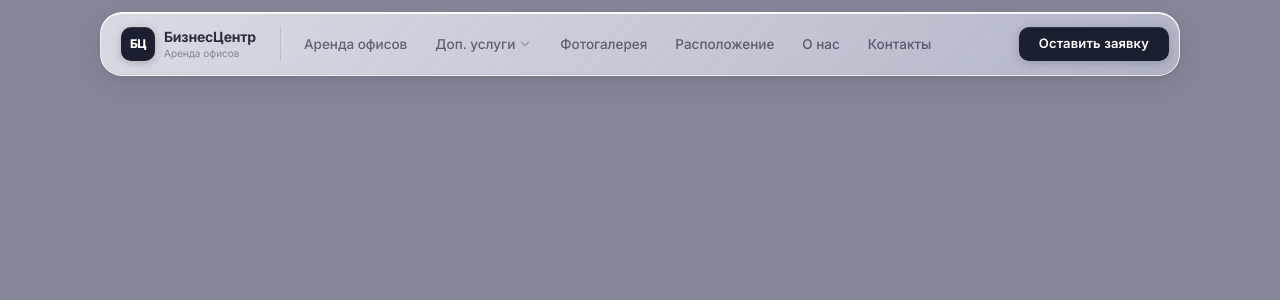
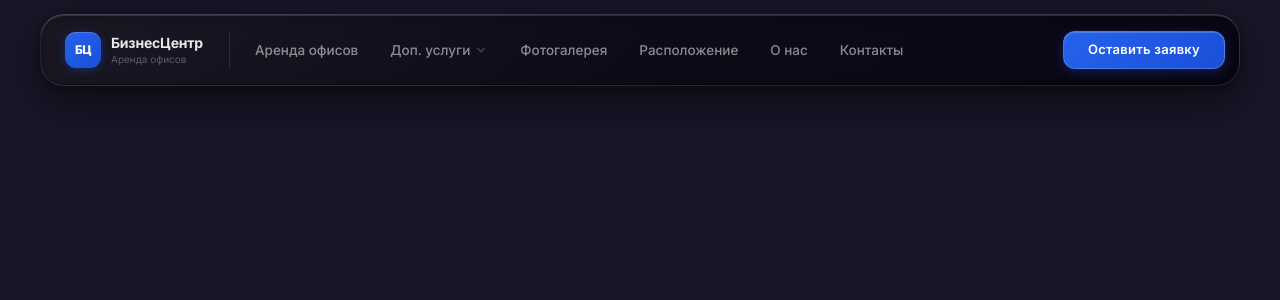
Before and after one commit to GANSGX/business-center-commercial-office, a Next.js app: page / in a window 1280 px wide. Shown: the top 300 px of the page. Built offline with nearby package versions, Linux system fonts and the light colour scheme.

Commit message:
feat: dark premium glass header — согласовано с заказчиком, без TopBar

```diff
--- a/src/app/(public)/layout.module.css
+++ b/src/app/(public)/layout.module.css
@@ -1,4 +1,4 @@
 .page {
-  background: #858898;
+  background: #1a1528;
   min-height: 100vh;
 }
--- a/src/widgets/header/ui/Header.module.css
+++ b/src/widgets/header/ui/Header.module.css
@@ -1,10 +1,10 @@
-/* ===== Light Liquid Glass Header ===== */
+/* ===== Dark Premium Glass Header ===== */
 
 .header {
   position: sticky;
   top: 0;
   z-index: 100;
-  padding: 12px 20px 0;
+  padding: 14px 24px 0;
   background: transparent;
   pointer-events: none;
 }
@@ -13,33 +13,35 @@
   pointer-events: all;
   display: flex;
   align-items: center;
-  height: 64px;
-  padding: 0 10px 0 8px;
-  max-width: 1080px;
+  height: 72px;
+  padding: 0 14px 0 12px;
+  max-width: 1200px;
   width: 100%;
   margin: 0 auto;
 
-  /* Light Liquid Glass */
+  /* Dark glass */
   background:
     linear-gradient(
       135deg,
-      rgba(255, 255, 255, 0.55) 0%,
-      rgba(255, 255, 255, 0.3) 60%,
-      rgba(200, 205, 215, 0.2) 100%
+      rgba(255, 255, 255, 0.07) 0%,
+      rgba(255, 255, 255, 0.02) 50%,
+      rgba(0, 0, 0, 0.06) 100%
     ),
-    rgba(190, 193, 208, 0.65);
-  backdrop-filter: blur(32px) saturate(1.8) brightness(1.05);
-  -webkit-backdrop-filter: blur(32px) saturate(1.8) brightness(1.05);
+    rgba(6, 5, 14, 0.78);
+  backdrop-filter: blur(40px) saturate(2.2) brightness(0.92);
+  -webkit-backdrop-filter: blur(40px) saturate(2.2) brightness(0.92);
 
-  border: 1px solid rgba(255, 255, 255, 0.75);
-  border-top-color: rgba(255, 255, 255, 0.92);
-  border-radius: 22px;
+  border: 1px solid rgba(255, 255, 255, 0.1);
+  border-top-color: rgba(255, 255, 255, 0.18);
+  border-radius: 24px;
 
+  /* Эффект вдавленности + тень */
   box-shadow:
-    0 8px 32px rgba(0, 0, 0, 0.1),
-    0 2px 8px rgba(0, 0, 0, 0.07),
-    inset 0 1px 0 rgba(255, 255, 255, 0.85),
-    inset 0 -1px 0 rgba(0, 0, 0, 0.05);
+    inset 0 1px 0 rgba(255, 255, 255, 0.14),
+    inset 0 -1px 0 rgba(0, 0, 0, 0.35),
+    inset 0 2px 12px rgba(0, 0, 0, 0.28),
+    0 16px 48px rgba(0, 0, 0, 0.45),
+    0 4px 14px rgba(0, 0, 0, 0.28);
 
   transition:
     background var(--transition-base),
@@ -50,16 +52,17 @@
   background:
     linear-gradient(
       135deg,
-      rgba(255, 255, 255, 0.62) 0%,
-      rgba(255, 255, 255, 0.38) 60%,
-      rgba(200, 205, 215, 0.28) 100%
+      rgba(255, 255, 255, 0.09) 0%,
+      rgba(255, 255, 255, 0.03) 50%,
+      rgba(0, 0, 0, 0.08) 100%
     ),
-    rgba(185, 188, 205, 0.78);
+    rgba(4, 3, 10, 0.88);
   box-shadow:
-    0 14px 50px rgba(0, 0, 0, 0.14),
-    0 4px 14px rgba(0, 0, 0, 0.09),
-    inset 0 1px 0 rgba(255, 255, 255, 0.9),
-    inset 0 -1px 0 rgba(0, 0, 0, 0.06);
+    inset 0 1px 0 rgba(255, 255, 255, 0.16),
+    inset 0 -1px 0 rgba(0, 0, 0, 0.4),
+    inset 0 2px 16px rgba(0, 0, 0, 0.35),
+    0 24px 64px rgba(0, 0, 0, 0.55),
+    0 6px 18px rgba(0, 0, 0, 0.35);
 }
 
 /* ===== Logo ===== */
@@ -67,32 +70,33 @@
 .logo {
   display: flex;
   align-items: center;
-  gap: 9px;
+  gap: 10px;
   text-decoration: none;
   flex-shrink: 0;
-  /* Увеличенный отступ до сепаратора и от него до навигации */
-  padding: 0 24px 0 12px;
+  padding: 0 26px 0 12px;
   margin-right: 10px;
-  border-right: 1px solid rgba(0, 0, 0, 0.1);
+  border-right: 1px solid rgba(255, 255, 255, 0.1);
 }
 
 .logoMark {
-  width: 34px;
-  height: 34px;
-  background: #1a2030;
-  border-radius: 10px;
+  width: 36px;
+  height: 36px;
+  background: linear-gradient(135deg, #2563eb 0%, #1b4fd8 100%);
+  border-radius: 11px;
   display: flex;
   align-items: center;
   justify-content: center;
   flex-shrink: 0;
-  transition: background var(--transition-fast);
+  transition: box-shadow var(--transition-fast);
   box-shadow:
-    0 2px 8px rgba(0, 0, 0, 0.2),
-    inset 0 1px 0 rgba(255, 255, 255, 0.12);
+    0 2px 8px rgba(27, 79, 216, 0.35),
+    inset 0 1px 0 rgba(255, 255, 255, 0.18);
 }
 
 .logo:hover .logoMark {
-  background: #2c3550;
+  box-shadow:
+    0 4px 14px rgba(27, 79, 216, 0.45),
+    inset 0 1px 0 rgba(255, 255, 255, 0.22);
 }
 
 .logoMark span {
@@ -111,13 +115,13 @@
 .logoTitle {
   font-size: 14px;
   font-weight: 700;
-  color: rgba(20, 24, 40, 0.88);
+  color: rgba(255, 255, 255, 0.9);
   letter-spacing: -0.2px;
 }
 
 .logoSub {
   font-size: 10px;
-  color: rgba(20, 24, 40, 0.42);
+  color: rgba(255, 255, 255, 0.3);
   font-weight: 400;
   margin-top: 1px;
 }
@@ -131,31 +135,37 @@
   flex: 1;
 }
 
-/* Единая высота для всех nav-кнопок через height */
 .navLink {
-  height: 34px;
+  height: 36px;
   display: flex;
   align-items: center;
-  padding: 0 13px;
+  padding: 0 14px;
   font-size: 13.5px;
   font-weight: 500;
-  color: rgba(20, 24, 40, 0.6);
+  color: rgba(255, 255, 255, 0.52);
   text-decoration: none;
-  border-radius: 10px;
+  border-radius: 12px;
   white-space: nowrap;
+  border: 1px solid transparent;
   transition:
     color var(--transition-fast),
-    background var(--transition-fast);
+    background var(--transition-fast),
+    border-color var(--transition-fast),
+    box-shadow var(--transition-fast);
 }
 
 .navLink:hover {
-  color: rgba(20, 24, 40, 0.9);
-  background: rgba(0, 0, 0, 0.07);
+  color: rgba(255, 255, 255, 0.95);
+  background: rgba(255, 255, 255, 0.08);
+  border-color: rgba(255, 255, 255, 0.09);
+  box-shadow: inset 0 1px 0 rgba(255, 255, 255, 0.08);
 }
 
 .navLink.active {
-  color: rgba(20, 24, 40, 0.92);
-  background: rgba(0, 0, 0, 0.1);
+  color: #ffffff;
+  background: rgba(255, 255, 255, 0.12);
+  border-color: rgba(255, 255, 255, 0.12);
+  box-shadow: inset 0 1px 0 rgba(255, 255, 255, 0.1);
 }
 
 /* ===== Services dropdown ===== */
@@ -165,33 +175,39 @@
 }
 
 .navDropdownTrigger {
-  height: 34px;
+  height: 36px;
   display: flex;
   align-items: center;
-  gap: 3px;
-  padding: 0 13px;
+  gap: 4px;
+  padding: 0 14px;
   font-size: 13.5px;
   font-weight: 500;
-  color: rgba(20, 24, 40, 0.6);
+  color: rgba(255, 255, 255, 0.52);
   cursor: pointer;
-  border-radius: 10px;
+  border-radius: 12px;
   background: none;
-  border: none;
+  border: 1px solid transparent;
   font-family: inherit;
   white-space: nowrap;
   transition:
     color var(--transition-fast),
-    background var(--transition-fast);
+    background var(--transition-fast),
+    border-color var(--transition-fast),
+    box-shadow var(--transition-fast);
 }
 
 .navDropdownTrigger:hover {
-  color: rgba(20, 24, 40, 0.9);
-  background: rgba(0, 0, 0, 0.07);
+  color: rgba(255, 255, 255, 0.95);
+  background: rgba(255, 255, 255, 0.08);
+  border-color: rgba(255, 255, 255, 0.09);
+  box-shadow: inset 0 1px 0 rgba(255, 255, 255, 0.08);
 }
 
 .navDropdownTrigger.active {
-  color: rgba(20, 24, 40, 0.92);
-  background: rgba(0, 0, 0, 0.1);
+  color: #ffffff;
+  background: rgba(255, 255, 255, 0.12);
+  border-color: rgba(255, 255, 255, 0.12);
+  box-shadow: inset 0 1px 0 rgba(255, 255, 255, 0.1);
 }
 
 .chevron {
@@ -199,32 +215,33 @@
   align-items: center;
   flex-shrink: 0;
   transition: transform var(--transition-fast);
-  opacity: 0.45;
+  opacity: 0.4;
 }
 
 .chevronOpen {
   transform: rotate(180deg);
 }
 
-/* Dropdown — светлое стекло */
+/* Dropdown — тёмное стекло */
 .dropdown {
   position: absolute;
-  top: calc(100% + 10px);
+  top: calc(100% + 12px);
   left: 50%;
   transform: translateX(-50%) translateY(-6px);
-  min-width: 230px;
+  min-width: 240px;
 
-  background: rgba(220, 223, 232, 0.88);
-  backdrop-filter: blur(28px) saturate(1.8);
-  -webkit-backdrop-filter: blur(28px) saturate(1.8);
-  border: 1px solid rgba(255, 255, 255, 0.72);
-  border-top-color: rgba(255, 255, 255, 0.9);
-  border-radius: 16px;
+  background: rgba(8, 6, 18, 0.92);
+  backdrop-filter: blur(32px) saturate(2.2);
+  -webkit-backdrop-filter: blur(32px) saturate(2.2);
+  border: 1px solid rgba(255, 255, 255, 0.1);
+  border-top-color: rgba(255, 255, 255, 0.18);
+  border-radius: 18px;
   box-shadow:
-    0 12px 40px rgba(0, 0, 0, 0.12),
-    inset 0 1px 0 rgba(255, 255, 255, 0.8);
+    0 24px 64px rgba(0, 0, 0, 0.55),
+    0 8px 20px rgba(0, 0, 0, 0.35),
+    inset 0 1px 0 rgba(255, 255, 255, 0.12);
 
-  padding: 6px;
+  padding: 7px;
   opacity: 0;
   visibility: hidden;
   transition:
@@ -242,41 +259,45 @@
 
 .dropdownLink {
   display: block;
-  padding: 9px 14px;
+  padding: 10px 16px;
   font-size: var(--text-sm);
-  color: rgba(20, 24, 40, 0.62);
+  color: rgba(255, 255, 255, 0.55);
   text-decoration: none;
-  border-radius: var(--radius-md);
+  border-radius: 12px;
+  border: 1px solid transparent;
   transition:
     color var(--transition-fast),
-    background var(--transition-fast);
+    background var(--transition-fast),
+    border-color var(--transition-fast);
 }
 
 .dropdownLink:hover {
-  color: rgba(20, 24, 40, 0.92);
-  background: rgba(0, 0, 0, 0.07);
+  color: rgba(255, 255, 255, 0.95);
+  background: rgba(255, 255, 255, 0.08);
+  border-color: rgba(255, 255, 255, 0.08);
 }
 
 /* ===== CTA button ===== */
 
 .ctaButton {
-  height: 34px;
+  height: 38px;
   display: inline-flex;
   align-items: center;
-  padding: 0 20px;
-  background: #1a2030;
+  padding: 0 24px;
+  background: linear-gradient(135deg, #2563eb 0%, #1b4fd8 100%);
   color: #ffffff;
   font-size: 13px;
   font-weight: 600;
-  border-radius: 10px;
+  border-radius: 12px;
   text-decoration: none;
   white-space: nowrap;
   flex-shrink: 0;
   margin-left: auto;
-  letter-spacing: 0.01em;
+  letter-spacing: 0.02em;
+  border: 1px solid rgba(255, 255, 255, 0.18);
   box-shadow:
-    0 2px 10px rgba(0, 0, 0, 0.18),
-    inset 0 1px 0 rgba(255, 255, 255, 0.1);
+    0 3px 12px rgba(27, 79, 216, 0.3),
+    inset 0 1px 0 rgba(255, 255, 255, 0.18);
   transition:
     background var(--transition-fast),
     box-shadow var(--transition-fast),
@@ -284,10 +305,10 @@
 }
 
 .ctaButton:hover {
-  background: #2c3550;
+  background: linear-gradient(135deg, #3b82f6 0%, #2563eb 100%);
   box-shadow:
-    0 4px 18px rgba(0, 0, 0, 0.24),
-    inset 0 1px 0 rgba(255, 255, 255, 0.1);
+    0 4px 18px rgba(27, 79, 216, 0.4),
+    inset 0 1px 0 rgba(255, 255, 255, 0.22);
   transform: translateY(-1px);
 }
 
@@ -297,16 +318,22 @@
   display: none;
   align-items: center;
   justify-content: center;
-  width: 36px;
-  height: 36px;
-  border-radius: 10px;
-  color: rgba(20, 24, 40, 0.65);
+  width: 38px;
+  height: 38px;
+  border-radius: 12px;
+  color: rgba(255, 255, 255, 0.65);
   flex-shrink: 0;
-  transition: background var(--transition-fast);
+  border: 1px solid transparent;
+  transition:
+    background var(--transition-fast),
+    border-color var(--transition-fast),
+    color var(--transition-fast);
 }
 
 .burger:hover {
-  background: rgba(0, 0, 0, 0.08);
+  background: rgba(255, 255, 255, 0.08);
+  border-color: rgba(255, 255, 255, 0.09);
+  color: rgba(255, 255, 255, 0.95);
 }
 
 /* ===== Overlay ===== */
@@ -314,8 +341,8 @@
 .overlay {
   position: fixed;
   inset: 0;
-  background: rgba(8, 14, 28, 0.45);
-  backdrop-filter: blur(3px);
+  background: rgba(4, 2, 10, 0.65);
+  backdrop-filter: blur(4px);
   z-index: 150;
   opacity: 0;
   visibility: hidden;
@@ -329,7 +356,7 @@
   visibility: visible;
 }
 
-/* ===== Mobile drawer — светлое стекло (в тон шапке) ===== */
+/* ===== Mobile drawer — тёмное стекло ===== */
 
 .drawer {
   position: fixed;
@@ -337,16 +364,16 @@
   right: 12px;
   bottom: 12px;
   width: min(320px, calc(100vw - 24px));
-  border-radius: 22px;
+  border-radius: 24px;
 
-  background: rgba(215, 218, 228, 0.92);
-  backdrop-filter: blur(40px) saturate(1.8) brightness(1.05);
-  -webkit-backdrop-filter: blur(40px) saturate(1.8) brightness(1.05);
-  border: 1px solid rgba(255, 255, 255, 0.75);
-  border-top-color: rgba(255, 255, 255, 0.92);
+  background: rgba(8, 6, 18, 0.94);
+  backdrop-filter: blur(48px) saturate(2.2);
+  -webkit-backdrop-filter: blur(48px) saturate(2.2);
+  border: 1px solid rgba(255, 255, 255, 0.1);
+  border-top-color: rgba(255, 255, 255, 0.18);
   box-shadow:
-    0 24px 80px rgba(0, 0, 0, 0.18),
-    inset 0 1px 0 rgba(255, 255, 255, 0.85);
+    0 32px 80px rgba(0, 0, 0, 0.6),
+    inset 0 1px 0 rgba(255, 255, 255, 0.14);
 
   z-index: 160;
   transform: translateX(calc(100% + 24px));
@@ -365,7 +392,7 @@
   align-items: center;
   justify-content: space-between;
   padding: 18px 20px 14px;
-  border-bottom: 1px solid rgba(0, 0, 0, 0.08);
+  border-bottom: 1px solid rgba(255, 255, 255, 0.07);
   flex-shrink: 0;
 }
 
@@ -373,18 +400,21 @@
   display: flex;
   align-items: center;
   justify-content: center;
-  width: 32px;
-  height: 32px;
+  width: 34px;
+  height: 34px;
   border-radius: 10px;
-  color: rgba(20, 24, 40, 0.4);
+  color: rgba(255, 255, 255, 0.38);
+  border: 1px solid transparent;
   transition:
     background var(--transition-fast),
+    border-color var(--transition-fast),
     color var(--transition-fast);
 }
 
 .drawerClose:hover {
-  background: rgba(0, 0, 0, 0.07);
-  color: rgba(20, 24, 40, 0.85);
+  background: rgba(255, 255, 255, 0.08);
+  border-color: rgba(255, 255, 255, 0.09);
+  color: rgba(255, 255, 255, 0.9);
 }
 
 .drawerNav {
@@ -397,21 +427,24 @@
 
 .drawerLink {
   display: block;
-  padding: 11px 16px;
+  padding: 12px 16px;
   font-size: var(--text-base);
   font-weight: 500;
-  color: rgba(20, 24, 40, 0.62);
+  color: rgba(255, 255, 255, 0.58);
   text-decoration: none;
-  border-radius: var(--radius-md);
+  border-radius: 12px;
+  border: 1px solid transparent;
   transition:
     color var(--transition-fast),
-    background var(--transition-fast);
+    background var(--transition-fast),
+    border-color var(--transition-fast);
 }
 
 .drawerLink:hover,
 .drawerLink.active {
-  color: rgba(20, 24, 40, 0.92);
-  background: rgba(0, 0, 0, 0.07);
+  color: rgba(255, 255, 255, 0.95);
+  background: rgba(255, 255, 255, 0.08);
+  border-color: rgba(255, 255, 255, 0.08);
 }
 
 /* ===== Accordion ===== */
@@ -421,24 +454,26 @@
   display: flex;
   align-items: center;
   justify-content: space-between;
-  padding: 11px 16px;
+  padding: 12px 16px;
   font-size: var(--text-base);
   font-weight: 500;
-  color: rgba(20, 24, 40, 0.62);
+  color: rgba(255, 255, 255, 0.58);
   cursor: pointer;
-  border-radius: var(--radius-md);
+  border-radius: 12px;
   background: none;
-  border: none;
+  border: 1px solid transparent;
   font-family: inherit;
   transition:
     color var(--transition-fast),
-    background var(--transition-fast);
+    background var(--transition-fast),
+    border-color var(--transition-fast);
 }
 
 .accordionTrigger:hover,
 .accordionOpen {
-  color: rgba(20, 24, 40, 0.92);
-  background: rgba(0, 0, 0, 0.07);
+  color: rgba(255, 255, 255, 0.95);
+  background: rgba(255, 255, 255, 0.08);
+  border-color: rgba(255, 255, 255, 0.08);
 }
 
 .accordionContent {
@@ -455,24 +490,24 @@
   display: block;
   padding: 9px 16px 9px 32px;
   font-size: var(--text-sm);
-  color: rgba(20, 24, 40, 0.48);
+  color: rgba(255, 255, 255, 0.42);
   text-decoration: none;
-  border-radius: var(--radius-md);
+  border-radius: 10px;
   transition:
     color var(--transition-fast),
     background var(--transition-fast);
 }
 
 .accordionLink:hover {
-  color: rgba(20, 24, 40, 0.88);
-  background: rgba(0, 0, 0, 0.05);
+  color: rgba(255, 255, 255, 0.9);
+  background: rgba(255, 255, 255, 0.06);
 }
 
 /* ===== Drawer CTA ===== */
 
 .drawerCta {
   padding: 14px 18px 20px;
-  border-top: 1px solid rgba(0, 0, 0, 0.08);
+  border-top: 1px solid rgba(255, 255, 255, 0.07);
   flex-shrink: 0;
 }
 
@@ -481,22 +516,27 @@
   align-items: center;
   justify-content: center;
   width: 100%;
-  padding: 13px;
-  background: #1a2030;
+  padding: 14px;
+  background: linear-gradient(135deg, #2563eb 0%, #1b4fd8 100%);
   color: #ffffff;
   font-size: var(--text-base);
   font-weight: 600;
-  border-radius: 12px;
+  border-radius: 14px;
   text-decoration: none;
-  box-shadow: 0 3px 14px rgba(0, 0, 0, 0.22);
+  border: 1px solid rgba(255, 255, 255, 0.18);
+  box-shadow:
+    0 3px 12px rgba(27, 79, 216, 0.28),
+    inset 0 1px 0 rgba(255, 255, 255, 0.18);
   transition:
     background var(--transition-fast),
     box-shadow var(--transition-fast);
 }
 
 .ctaButtonFull:hover {
-  background: #2c3550;
-  box-shadow: 0 5px 20px rgba(0, 0, 0, 0.3);
+  background: linear-gradient(135deg, #3b82f6 0%, #2563eb 100%);
+  box-shadow:
+    0 4px 18px rgba(27, 79, 216, 0.38),
+    inset 0 1px 0 rgba(255, 255, 255, 0.2);
 }
 
 /* ===== Responsive ===== */
```
